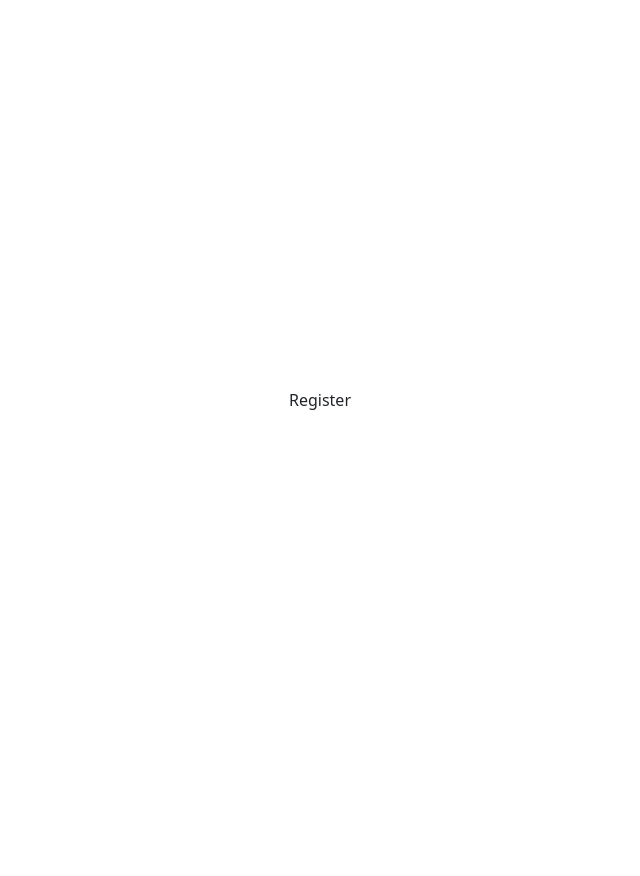
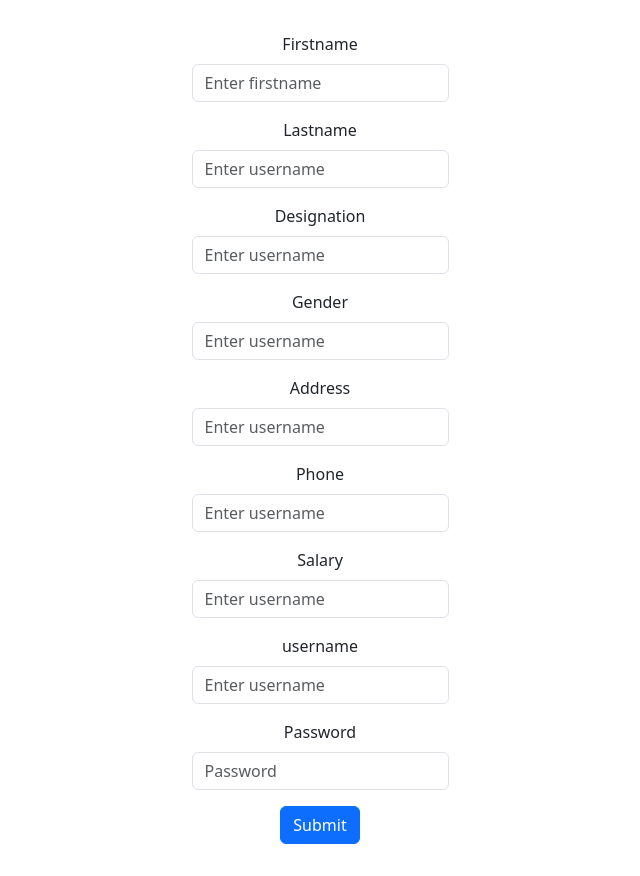
Before and after one commit to Nikitha-ba/Appointment-ReactApp, a React app in the folder frontend/: page /register in a window 1280 px wide. Shown: the whole page, without its empty margins (320-960 px from the left). Before the commit the page ends 800 px from the top, so only its background shows below. Built offline with nearby package versions, Linux system fonts and the light colour scheme; the HTML template or start-up script is replaced by a standard one.

Commit message:
Register Page

```diff
--- a/frontend/src/components/Register.jsx
+++ b/frontend/src/components/Register.jsx
@@ -1,8 +1,90 @@
-import React from 'react'
+import React, { useState } from 'react'
+import Button from 'react-bootstrap/Button';
+import Form from 'react-bootstrap/Form';
+import { useNavigate } from "react-router-dom";
+import axios from 'axios'
 
 const Register = () => {
-  return (
-    <div>Register</div>
+  const [firstname, setFirstname] = useState("")
+  const [lastname, setLastname] = useState("")
+  const [designation, setDesignation] = useState("")
+  const [gender, setGender] = useState("")
+  const [address, setaddress] = useState("")
+  const [phone, setPhone] = useState("")
+  const [salary, setSalary] = useState("")
+  const [username, setUsername] = useState("")
+  const [password, setPassword] = useState("")
+
+  const loginHandler = async (e) =>
+    {
+      e.preventDefault()
+      const payload = {
+        firstname: firstname,
+        lastname: lastname,
+        designation: designation,
+        gender: gender,
+        address: address,
+        phone: phone,
+        salary: salary,
+        user: username,
+        pass: password
+      }
+      try {
+        const response = await axios.post("http://localhost:3000/staff/register", payload)
+        if (response.data.success)
+        {
+          navigate("/")
+        }
+        else{
+          console.error("Wrong Credentials")
+        }
+      } catch (error) {
+        console.error(error);
+      }
+    }
+
+    return (
+      <div><Form onSubmit={loginHandler}>
+      <Form.Group className="mb-3" controlId="formBasicEmail">
+        <Form.Label>Firstname</Form.Label>
+        <Form.Control type="text" placeholder="Enter firstname" value = {firstname} onChange={(e)=>setFirstname(e.target.value)}/>
+      </Form.Group>
+      <Form.Group className="mb-3" controlId="formBasicEmail">
+        <Form.Label>Lastname</Form.Label>
+        <Form.Control type="text" placeholder="Enter username" value = {lastname} onChange={(e)=>setLastname(e.target.value)}/>
+      </Form.Group>
+      <Form.Group className="mb-3" controlId="formBasicEmail">
+        <Form.Label>Designation</Form.Label>
+        <Form.Control type="text" placeholder="Enter username" value = {designation} onChange={(e)=>setDesignation(e.target.value)}/>
+      </Form.Group>
+      <Form.Group className="mb-3" controlId="formBasicEmail">
+        <Form.Label>Gender</Form.Label>
+        <Form.Control type="text" placeholder="Enter username" value = {gender} onChange={(e)=>setGender(e.target.value)}/>
+      </Form.Group>
+      <Form.Group className="mb-3" controlId="formBasicEmail">
+        <Form.Label>Address</Form.Label>
+        <Form.Control type="text" placeholder="Enter username" value = {address} onChange={(e)=>setaddress(e.target.value)}/>
+      </Form.Group>
+      <Form.Group className="mb-3" controlId="formBasicEmail">
+        <Form.Label>Phone</Form.Label>
+        <Form.Control type="text" placeholder="Enter username" value = {phone} onChange={(e)=>setPhone(e.target.value)}/>
+      </Form.Group>
+      <Form.Group className="mb-3" controlId="formBasicEmail">
+        <Form.Label>Salary</Form.Label>
+        <Form.Control type="text" placeholder="Enter username" value = {salary} onChange={(e)=>setSalary(e.target.value)}/>
+      </Form.Group>
+      <Form.Group className="mb-3" controlId="formBasicEmail">
+        <Form.Label>username</Form.Label>
+        <Form.Control type="text" placeholder="Enter username" value = {username} onChange={(e)=>setUsername(e.target.value)}/>
+      </Form.Group>
+      <Form.Group className="mb-3" controlId="formBasicPassword">
+        <Form.Label>Password</Form.Label>
+        <Form.Control type="password" placeholder="Password" value = {password} onChange={(e)=>setPassword(e.target.value)}/>
+      </Form.Group>
+      <Button variant="primary" type="submit">
+        Submit
+      </Button>
+    </Form></div>
   )
 }
 
```
Also changed, not shown: 2 other files (tests, documents, lock files or other folders).
